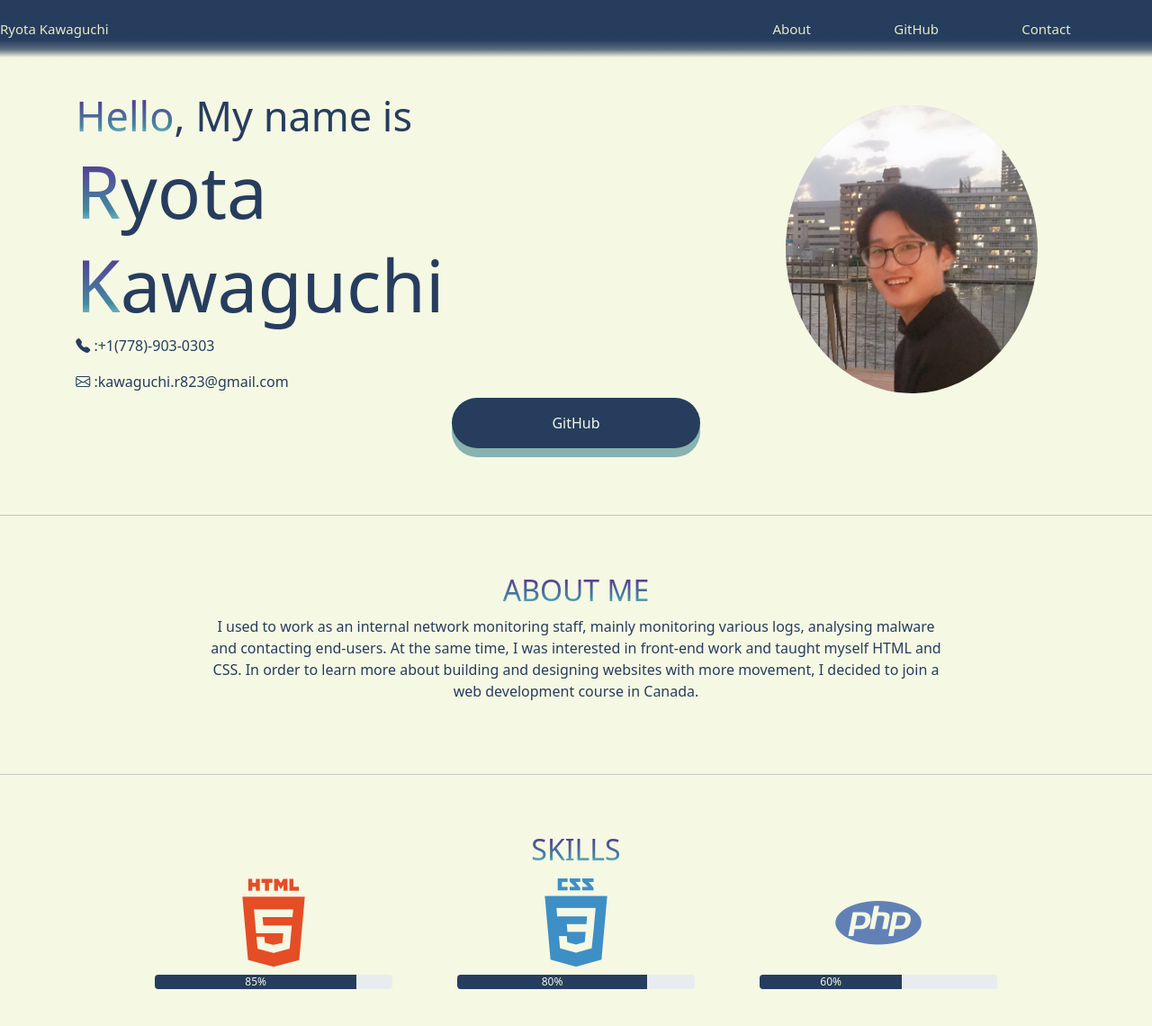
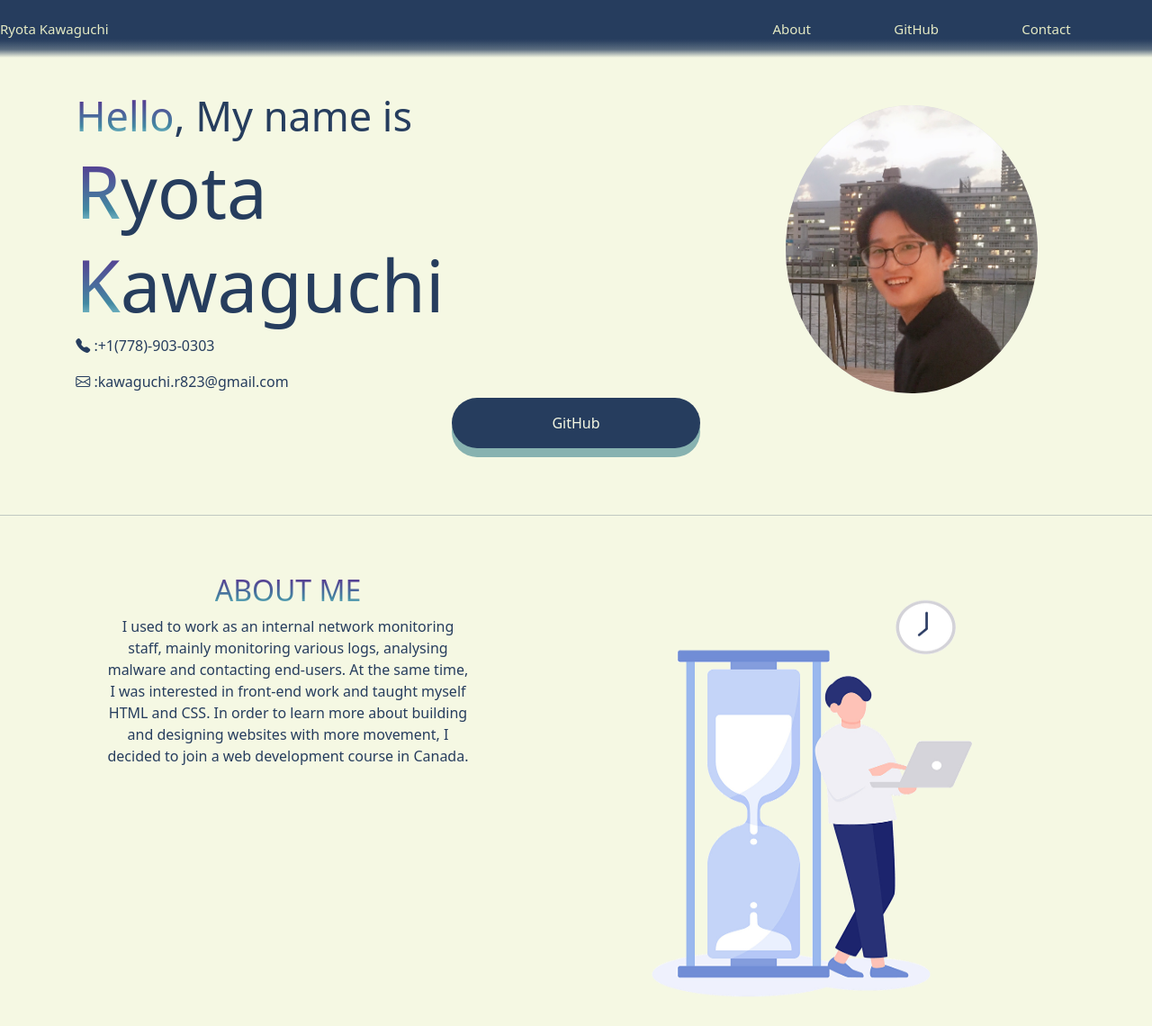
Before and after one commit to ry10an23/portfolio, a plain HTML site: page index.html in a window 1280 px wide. Shown: the top 1140 px of the page at 90% size. Drawn offline with nearby package versions, Linux system fonts and the light colour scheme; files whose address does not match are found by name.

Commit message:
added the pic

```diff
--- a/index.html
+++ b/index.html
@@ -51,17 +51,19 @@
         </div>
 <hr>
 <!-- About -->
-
         <div class="container-fluid my-4 about">
             <div class="row">
-                <div class="col-2"></div>
-                <div class="aboutme col-8" id="about">
+                <div class="col-1"></div>
+                <div class="aboutme col-4 show slide-left" id="about">
                     <h2><span class="chgColour">ABOUT ME</span></h2>
                     <p>
                         I used to work as an internal network monitoring staff, mainly monitoring various logs, analysing malware and contacting end-users. At the same time, I was interested in front-end work and taught myself HTML and CSS. In order to learn more about building and designing websites with more movement, I decided to join a web development course in Canada.
                     </p>
                 </div>
-                <div class="col-2"></div>
+                <div class="col-1"></div>
+                <div class="aboutme col-4 show slide-right" id="about">
+                    <img src="./img/about_pic.png" alt="aboutpic" width="500px" height="500px">
+                </div>
             </div>
         </div>
 <hr>
```
Also changed, not shown: img/about_pic.png (added).
